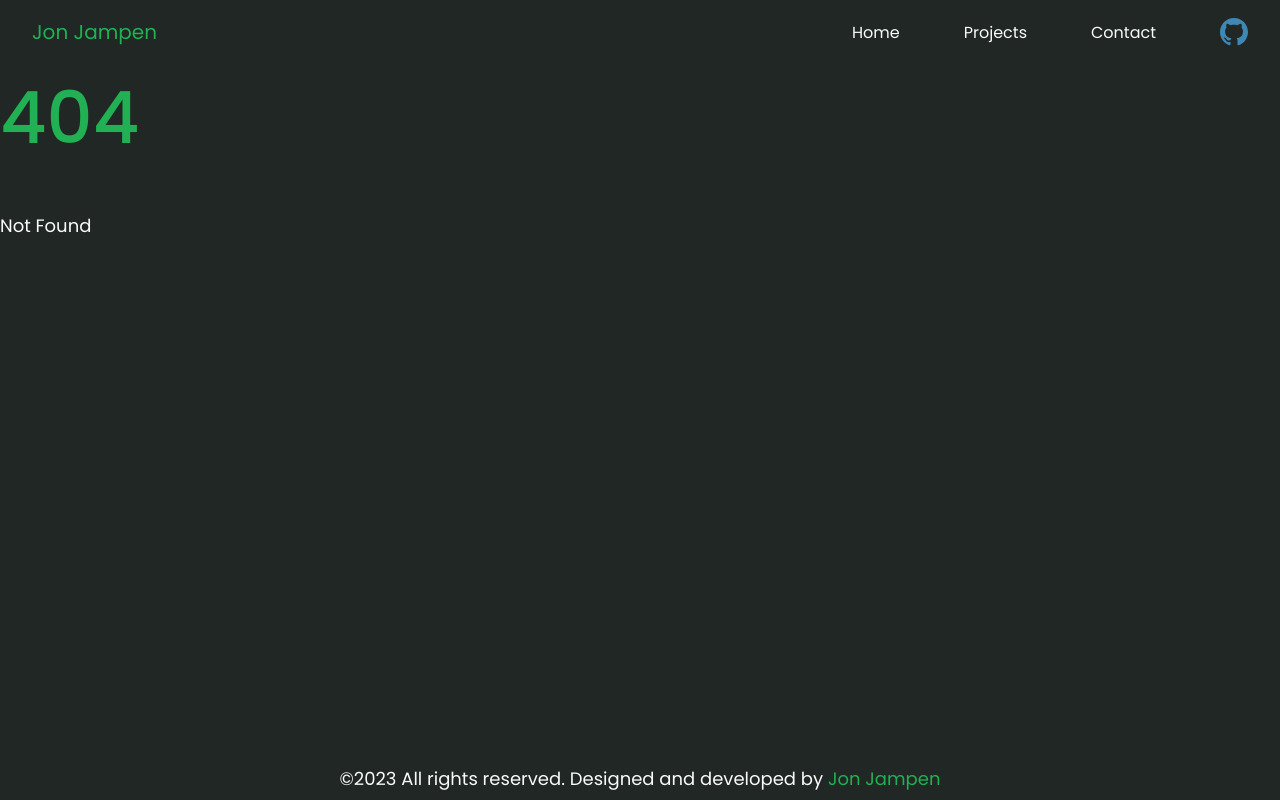
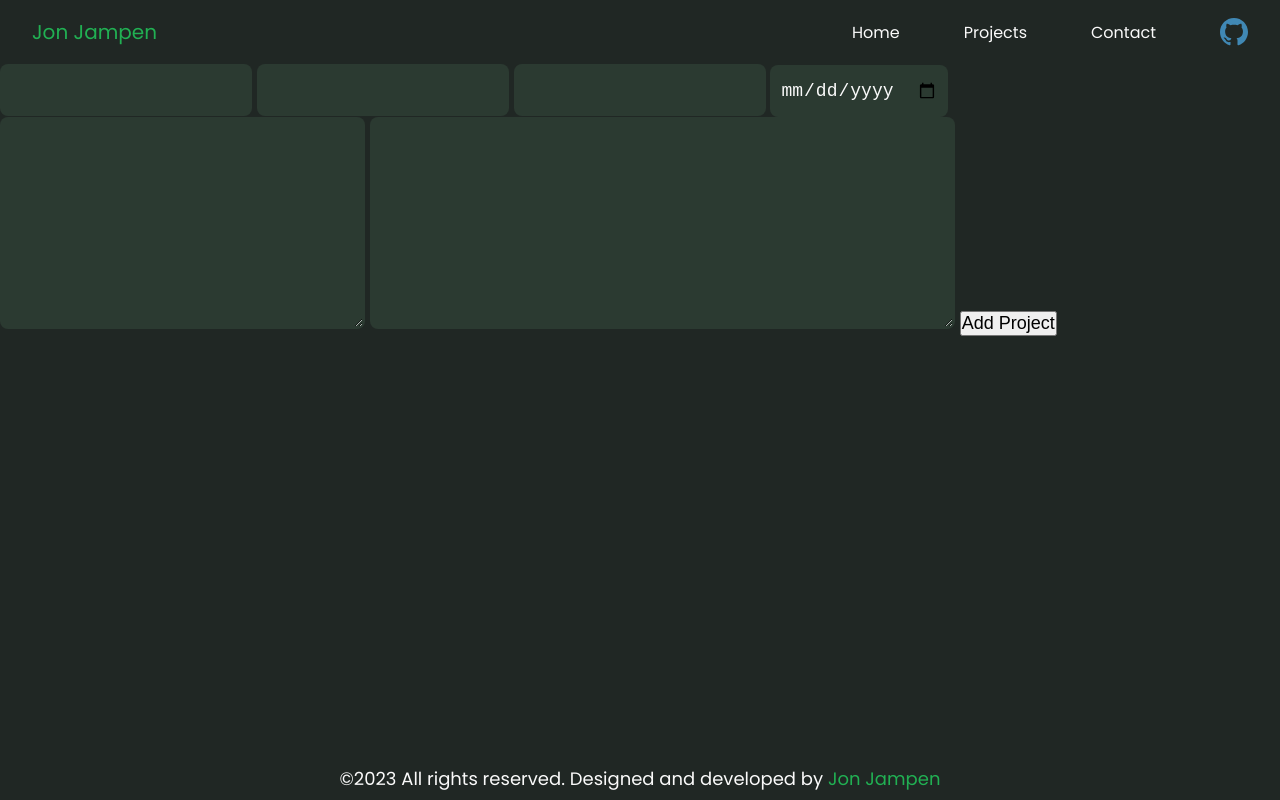
Before and after one commit to jonjampen/portfolio, a SvelteKit app: page /admin in a window 1280 px wide. Before the commit this address had no page. Built offline with nearby package versions, Linux system fonts and the light colour scheme; no server answers.

Commit message:
Admin panel to add projects

```diff
--- /dev/null
+++ b/src/routes/admin/+page.svelte
@@ -0,0 +1,33 @@
+<script>
+	import { onMount } from 'svelte';
+	import { db } from '../../lib/firebase';
+	import { collection, addDoc } from 'firebase/firestore';
+
+	async function addProject(e) {
+		console.log(e.target.title.value);
+		let inputs = e.target;
+		let project = {
+			title: inputs.title.value,
+			links: {
+				github: inputs.linkGH.value,
+				website: inputs.linkWEB.value
+			},
+			date: inputs.date.value,
+			description: inputs.shortDesc.value,
+			body: inputs.body.value
+		};
+		let colRef = collection(db, 'projects');
+		let value = await addDoc(colRef, project);
+		// console.log(value);
+	}
+</script>
+
+<form on:submit|preventDefault={addProject}>
+	<input type="text" name="title" id="" />
+	<input type="text" name="linkGH" id="" />
+	<input type="text" name="linkWEB" id="" />
+	<input type="date" name="date" id="" />
+	<textarea name="shortDesc" id="" cols="30" rows="10" />
+	<textarea name="body" id="" cols="50" rows="10" />
+	<button type="submit">Add Project</button>
+</form>
```
